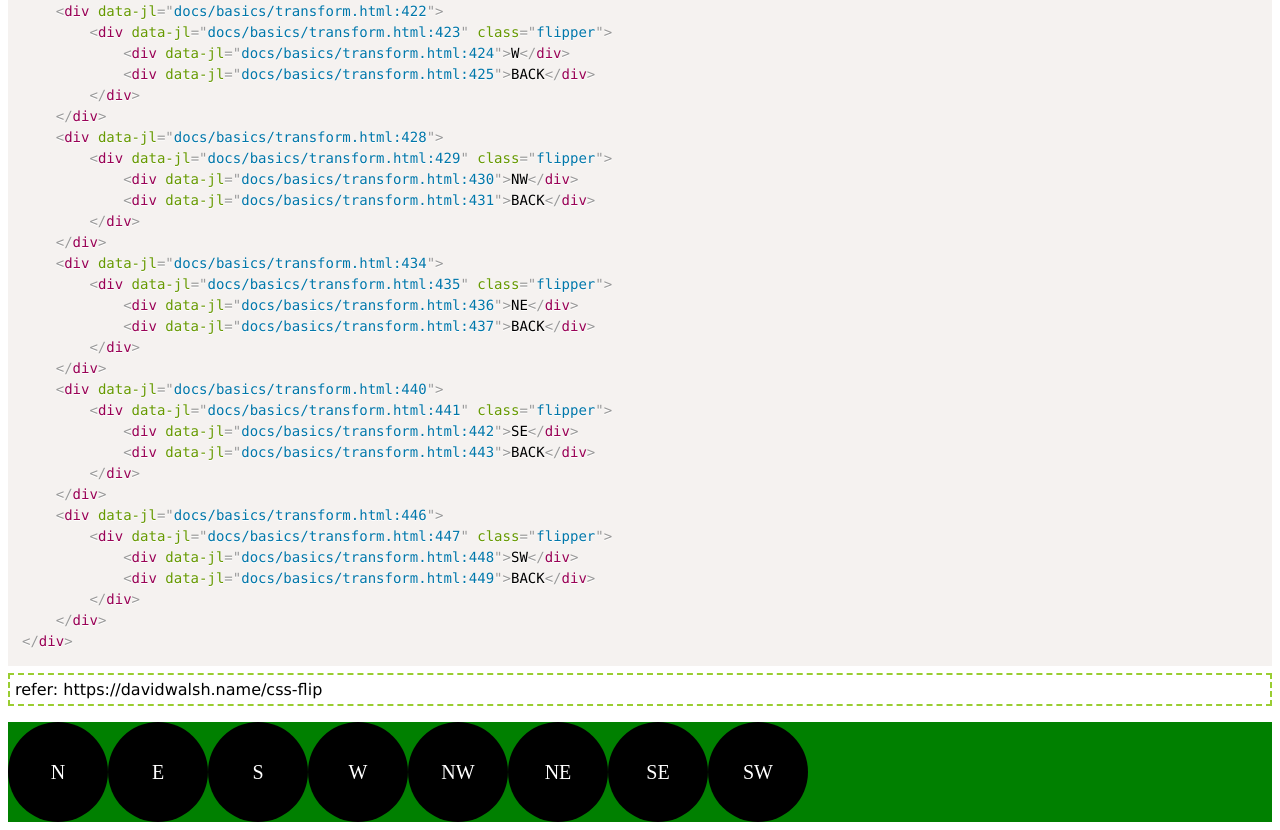
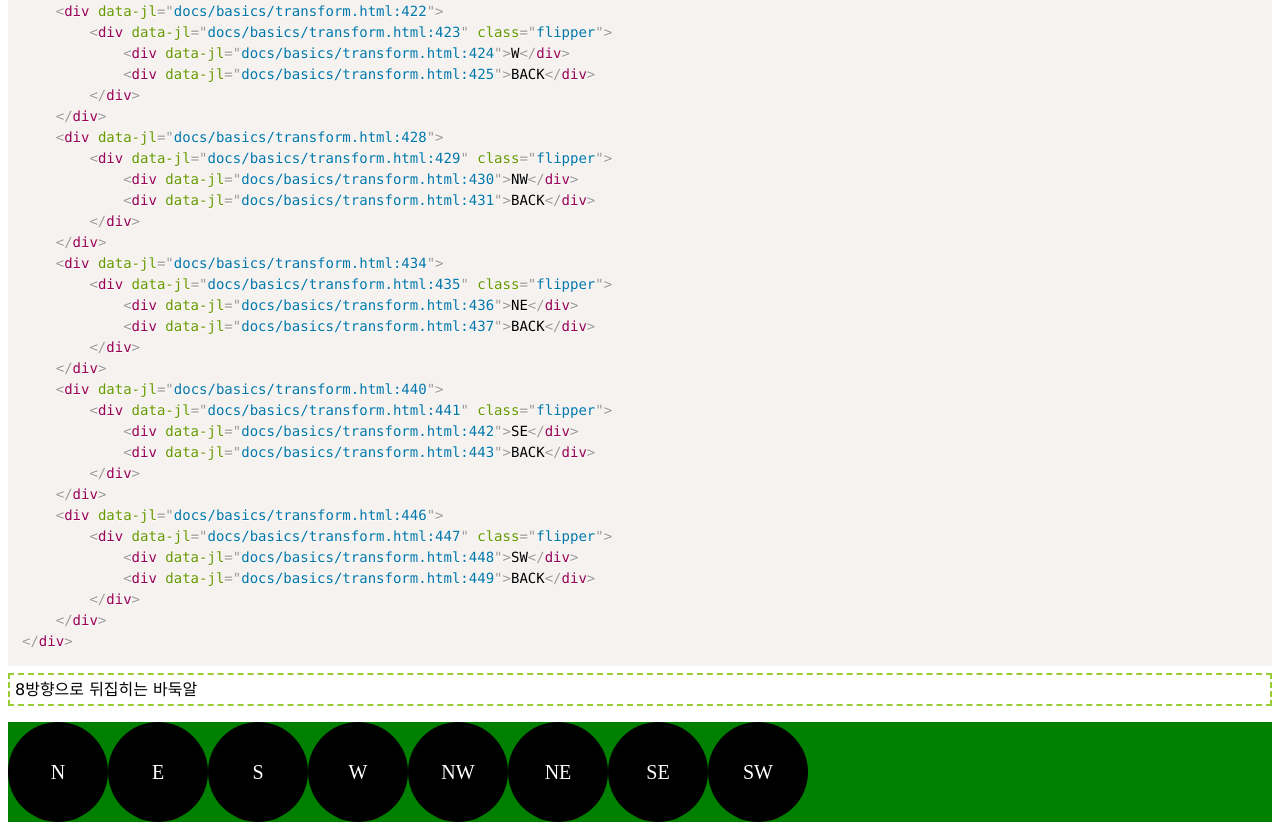
Before and after one commit to thatseeyou/css3-examples, a website: page docs/basics/transform.html in a window 1280 px wide. Shown: the part 10489-11319 px from the top of the page. Drawn offline with Linux system fonts and the light colour scheme.

Commit message:
fix description

```diff
--- a/docs/basics/transform.html
+++ b/docs/basics/transform.html
@@ -399,7 +399,7 @@
                 transform: rotateY(180deg);
             }
         </style>
-        <p>refer: https://davidwalsh.name/css-flip</p>
+        <p>8방향으로 뒤집히는 바둑알</p>
         <div id="ex-flipping" class="flex">
             <div>
                 <div class="flipper">
```
